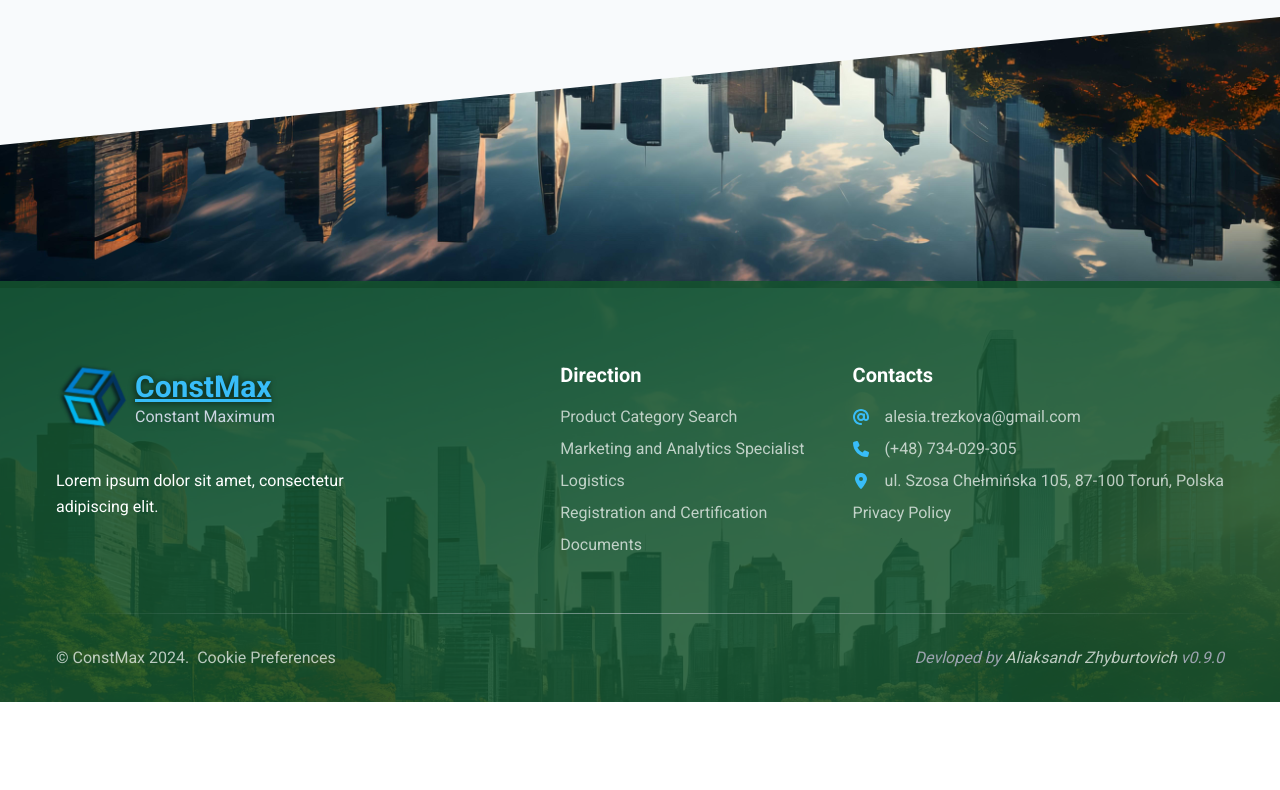
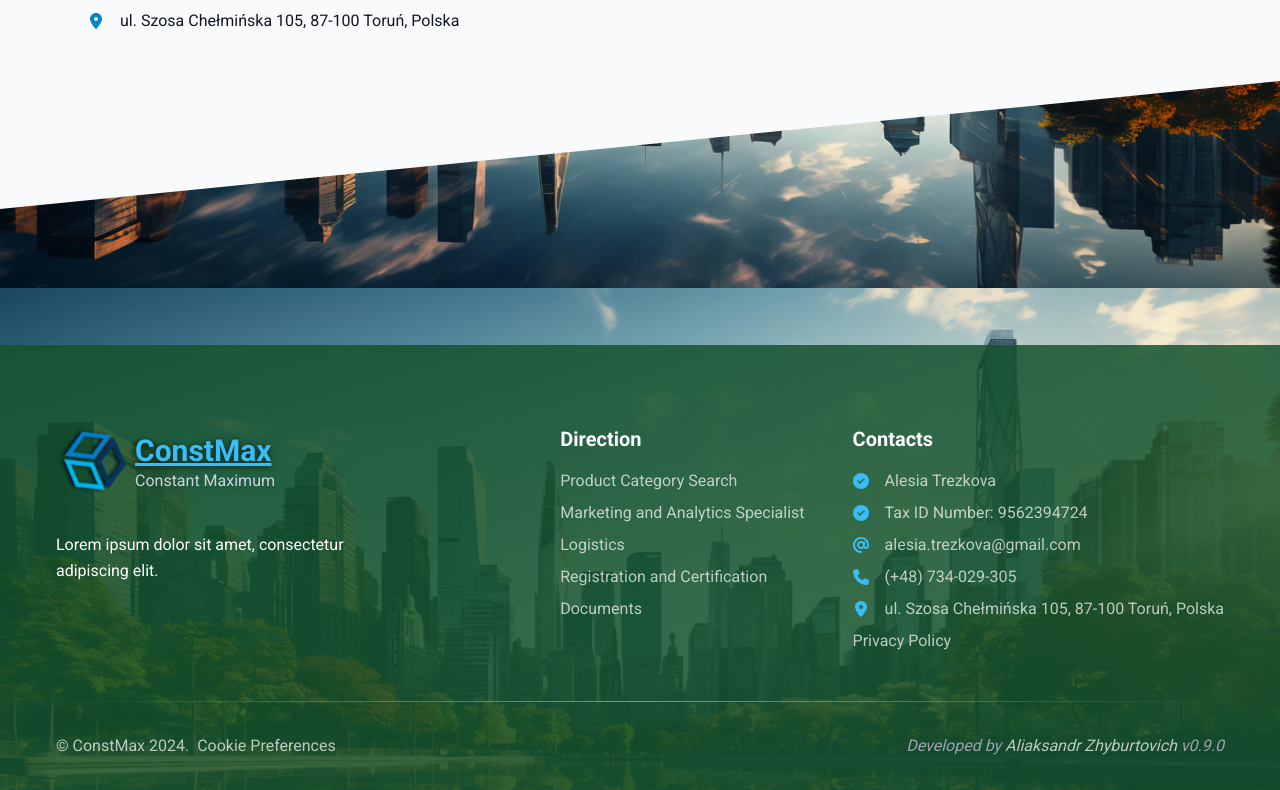
Before and after one commit to graduss/ella-web-site, a Next.js app: page /en in a window 1280 px wide. Shown: the part 2912-3702 px from the top of the page. Before the commit the page ends 3614 px from the top, so only its background shows below. Built offline with nearby package versions, Linux system fonts and the light colour scheme; no server answers.

Commit message:
feat: 🎸 update contacts

```diff
--- a/src/components/Contacts/Contacts.tsx
+++ b/src/components/Contacts/Contacts.tsx
@@ -5,19 +5,25 @@ import Link from "next/link";
 import cm from "classnames"
 
 import style from "./style.module.css"
+import { useTranslations } from "next-intl";
 
 type TProps = {
   className?:string
   children?: React.ReactNode
 }
 
-const Contacts:FC<TProps> = ({className, children}) => (
+const Contacts:FC<TProps> = ({className, children}) => {
+  const t = useTranslations("home");
+  return (
     <ul className={cm(className, style.contacts)}>
+      <Li>Alesia Trezkova</Li>
+      <Li>{t('Tax ID Number')}: 9562394724</Li>
       <Li icon={"fa-solid fa-at" as IconProp}><Link href="mailto:alesia.trezkova@gmail.com">alesia.trezkova@gmail.com</Link></Li>
       <Li icon={"fa-solid fa-phone" as IconProp}><Link href="tel:+48734029305">(+48) 734-029-305</Link></Li>
       <Li icon={"fa-solid fa-location-dot" as IconProp}>ul. Szosa Chełmińska 105, 87-100 Toruń, Polska</Li>
       { children }
     </ul>
   )
+}
 
 export default Contacts;
--- a/src/components/Footer/Footer.tsx
+++ b/src/components/Footer/Footer.tsx
@@ -87,7 +87,7 @@ const Footer = () => {
                 <CookiePreferences />
               </NextIntlClientProvider>
               <em className="text-gray-400 text-nowrap">
-                {t('Devloped by')}&nbsp;
+                {t('Developed by')}&nbsp;
                 <Link target="_blank"  href={"https://www.linkedin.com/in/azhyburtovich/"}>Aliaksandr Zhyburtovich</Link>
                 &nbsp;v{version}
               </em>
--- a/src/components/Header/locales/en.json
+++ b/src/components/Header/locales/en.json
@@ -10,5 +10,5 @@
     "Registration certification": "Registration and Certification",
     "Documentation": "Documents",
 
-    "Devloped by": "Devloped by"
+    "Developed by": "Developed by"
 }
--- a/src/components/Header/locales/pl.json
+++ b/src/components/Header/locales/pl.json
@@ -10,5 +10,5 @@
     "Registration certification": "Registration and Certification",
     "Documentation": "Documents",
 
-    "Devloped by": "Разработан"
+    "Developed by": "Разработан"
 }
--- a/src/components/Header/locales/ru.json
+++ b/src/components/Header/locales/ru.json
@@ -10,5 +10,5 @@
     "Registration certification": "Регистрация сертификация",
     "Documentation": "Документы",
 
-    "Devloped by": "Разработан"
+    "Developed by": "Разработан"
 }
--- a/src/messages/en.json
+++ b/src/messages/en.json
@@ -74,8 +74,8 @@
     "Export Invoice": "Export Invoice",
     "Customs Declaration": "Customs Declaration",
     "MSDS": "MSDS",
-
-    "Our Contact Information": "Our Contact Information"
+    "Our Contact Information": "Our Contact Information",
+    "Tax ID Number": "Tax ID Number"
   },
 
   "cookie-preferences": {
--- a/src/messages/pl.json
+++ b/src/messages/pl.json
@@ -74,8 +74,8 @@
     "Export Invoice": "Export Invoice",
     "Customs Declaration": "Customs Declaration",
     "MSDS": "MSDS",
-
-    "Our Contact Information": "Our Contact Information"
+    "Our Contact Information": "Our Contact Information",
+    "Tax ID Number": "NIP"
   },
 
   "cookie-preferences": {
--- a/src/messages/ru.json
+++ b/src/messages/ru.json
@@ -74,8 +74,8 @@
     "Export Invoice": "Экспортная накладная",
     "Customs Declaration": "Таможенная декларация",
     "MSDS": "MSDS",
-
-    "Our Contact Information": "Наши контакты"
+    "Our Contact Information": "Наши контакты",
+    "Tax ID Number": "УНП"
   },
 
   "cookie-preferences": {
```
Lines whose indentation alone changed are shown as unchanged.
